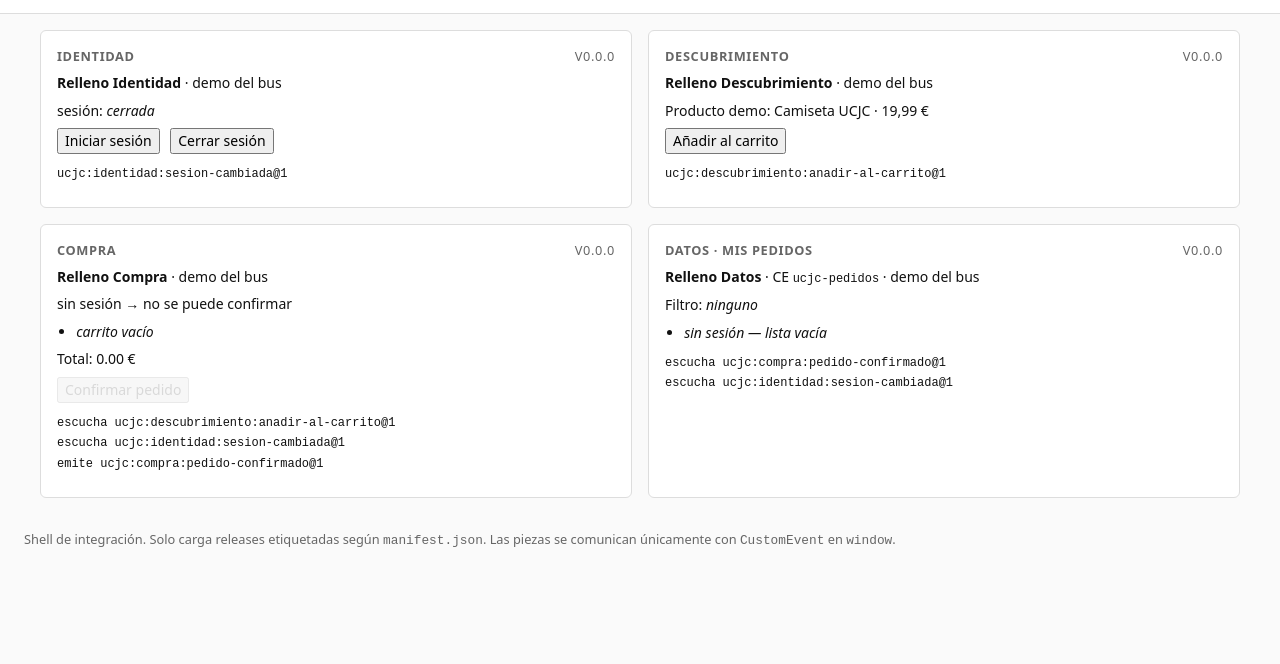
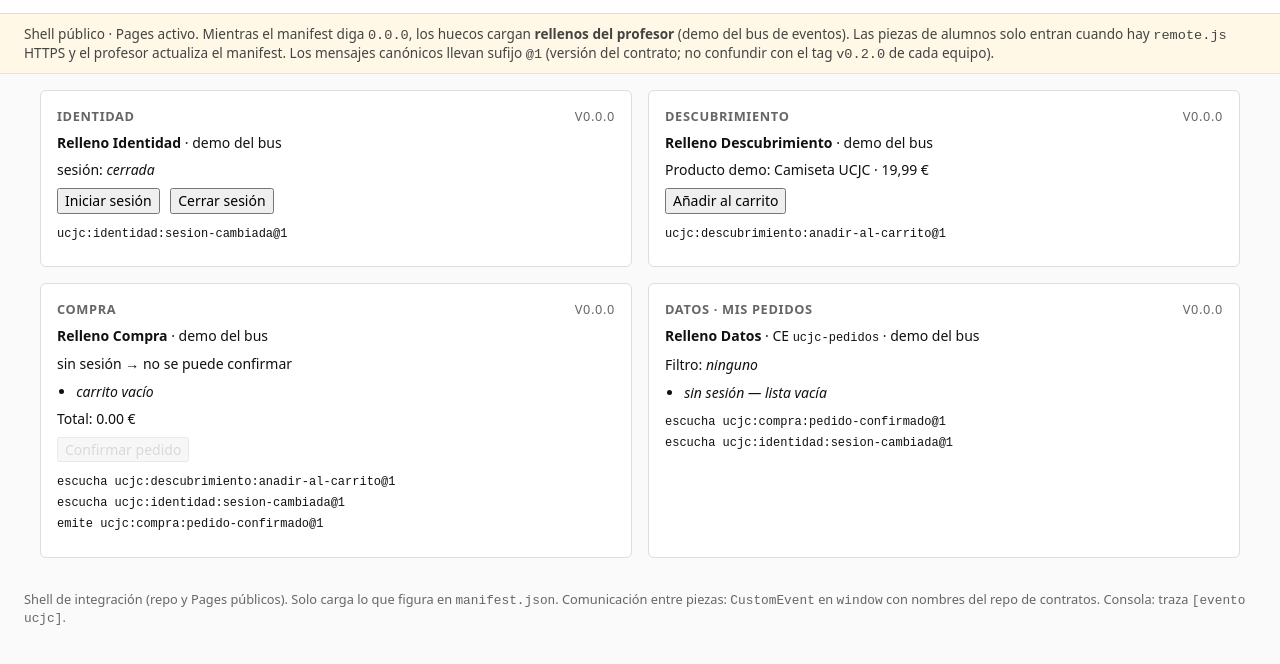
Before and after one commit to cesar-andress/tienda-ucjc-shell, a plain HTML site: page index.html in a window 1280 px wide. Shown: the part 46-710 px from the top of the page. Drawn offline with Linux system fonts and the light colour scheme.

Commit message:
docs: actualiza situación 04/11 (Pages público, rellenos, equipos)

```diff
--- a/index.html
+++ b/index.html
@@ -36,6 +36,13 @@
     <h1>Tienda UCJC</h1>
     <small id="estado">cargando manifest…</small>
   </header>
+  <p id="aviso-relleno" style="margin:0;padding:.65rem 1.5rem;background:#fff8e6;border-bottom:1px solid #edd;font-size:.85rem;color:#444">
+    Shell público · Pages activo. Mientras el manifest diga <code>0.0.0</code>,
+    los huecos cargan <strong>rellenos del profesor</strong> (demo del bus de eventos).
+    Las piezas de alumnos solo entran cuando hay <code>remote.js</code> HTTPS
+    y el profesor actualiza el manifest. Los mensajes canónicos llevan sufijo <code>@1</code>
+    (versión del contrato; no confundir con el tag <code>v0.2.0</code> de cada equipo).
+  </p>
   <main>
     <section id="identidad">
       <h2>Identidad <span></span></h2>
@@ -55,9 +62,10 @@
     </section>
   </main>
   <footer>
-    Shell de integración. Solo carga releases etiquetadas según
-    <code>manifest.json</code>. Las piezas se comunican únicamente con
-    <code>CustomEvent</code> en <code>window</code>.
+    Shell de integración (repo y Pages públicos).
+    Solo carga lo que figura en <code>manifest.json</code>.
+    Comunicación entre piezas: <code>CustomEvent</code> en <code>window</code>
+    con nombres del repo de contratos. Consola: traza <code>[evento ucjc]</code>.
   </footer>
   <script type="module">
     const ELEMENTO = {
```
Also changed, not shown: 2 other files.
